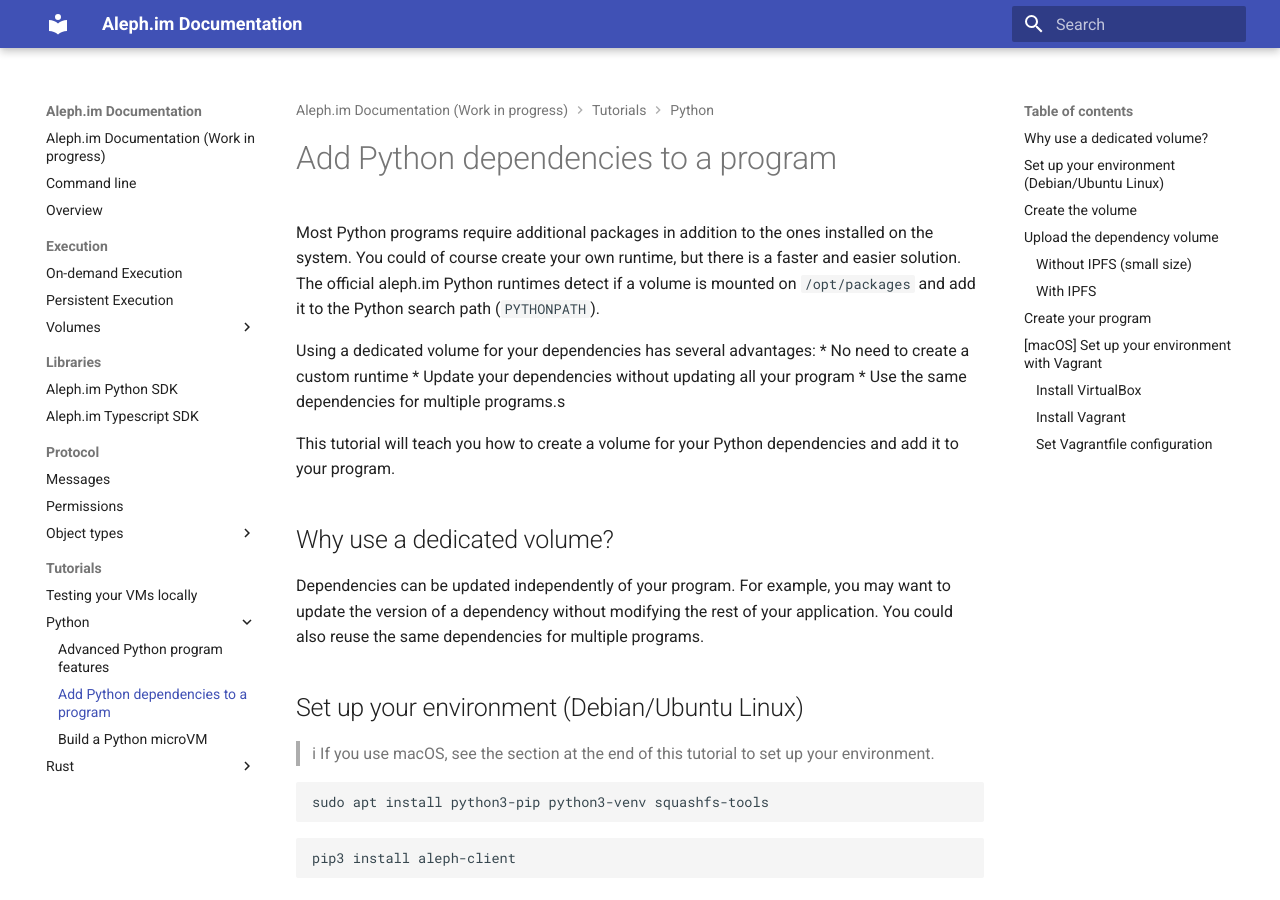
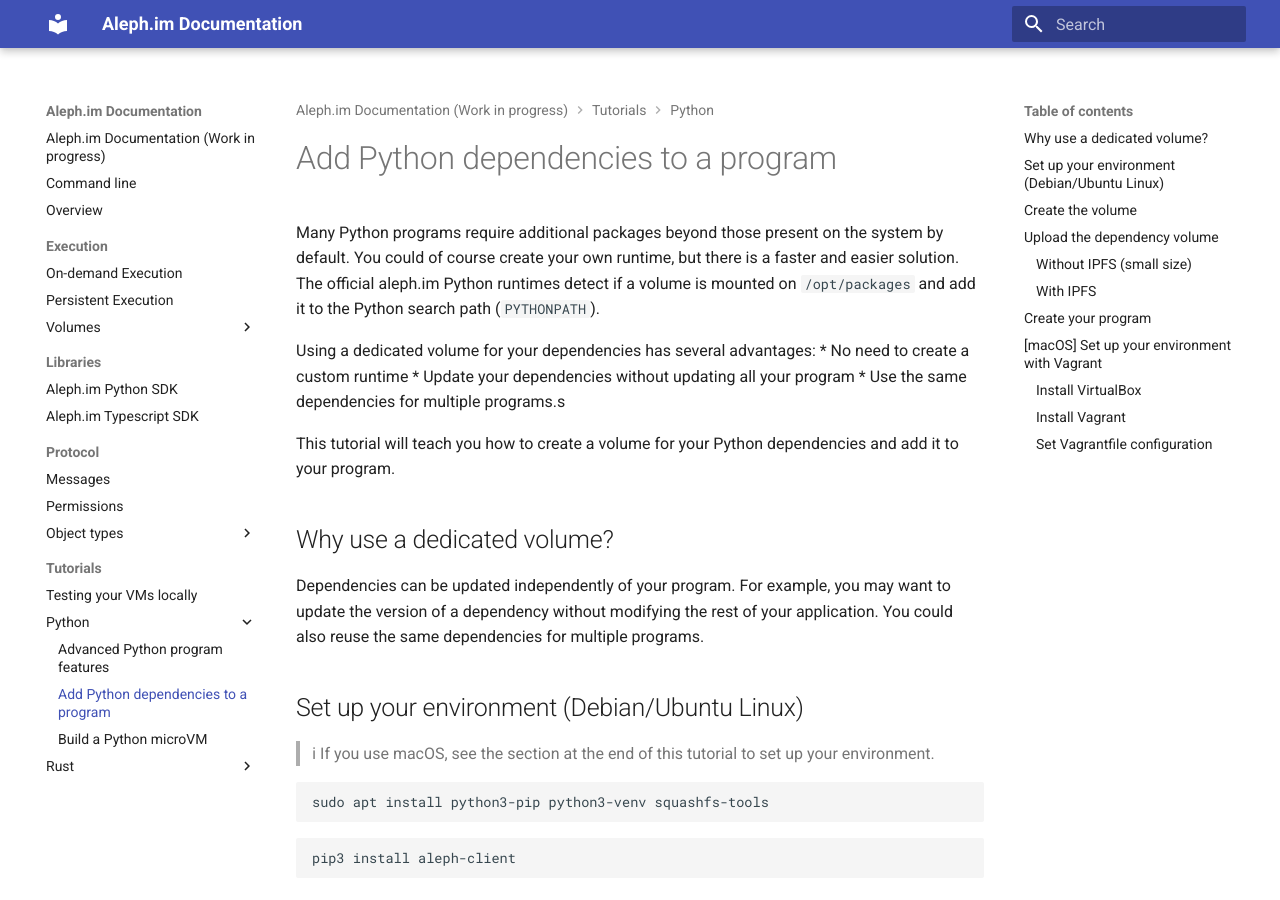
Before and after one commit to aleph-im/aleph-docs, an MkDocs documentation site: the page built from docs/tutorials/python/dependency_volume.md, in a window 1280 px wide and 900 px high. Built offline with MkDocs 1.6.1 and Material for MkDocs 9.7.7, drawn with Linux system fonts in a browser that asks for light colours.

Commit message:
Update docs/tutorials/python/dependency_volume.md
Co-authored-by: Hugo Herter <git@hugoherter.com>

```diff
--- a/docs/tutorials/python/dependency_volume.md
+++ b/docs/tutorials/python/dependency_volume.md
@@ -1,6 +1,6 @@
 # Add Python dependencies to a program
 
-Most Python programs require additional packages in addition to the ones installed on the system.
+Many Python programs require additional packages beyond those present on the system by default.
 You could of course create your own runtime, but there is a faster and easier solution.
 The official aleph.im Python runtimes detect if a volume is mounted on `/opt/packages` and add it to
 the Python search path (`PYTHONPATH`).
```
